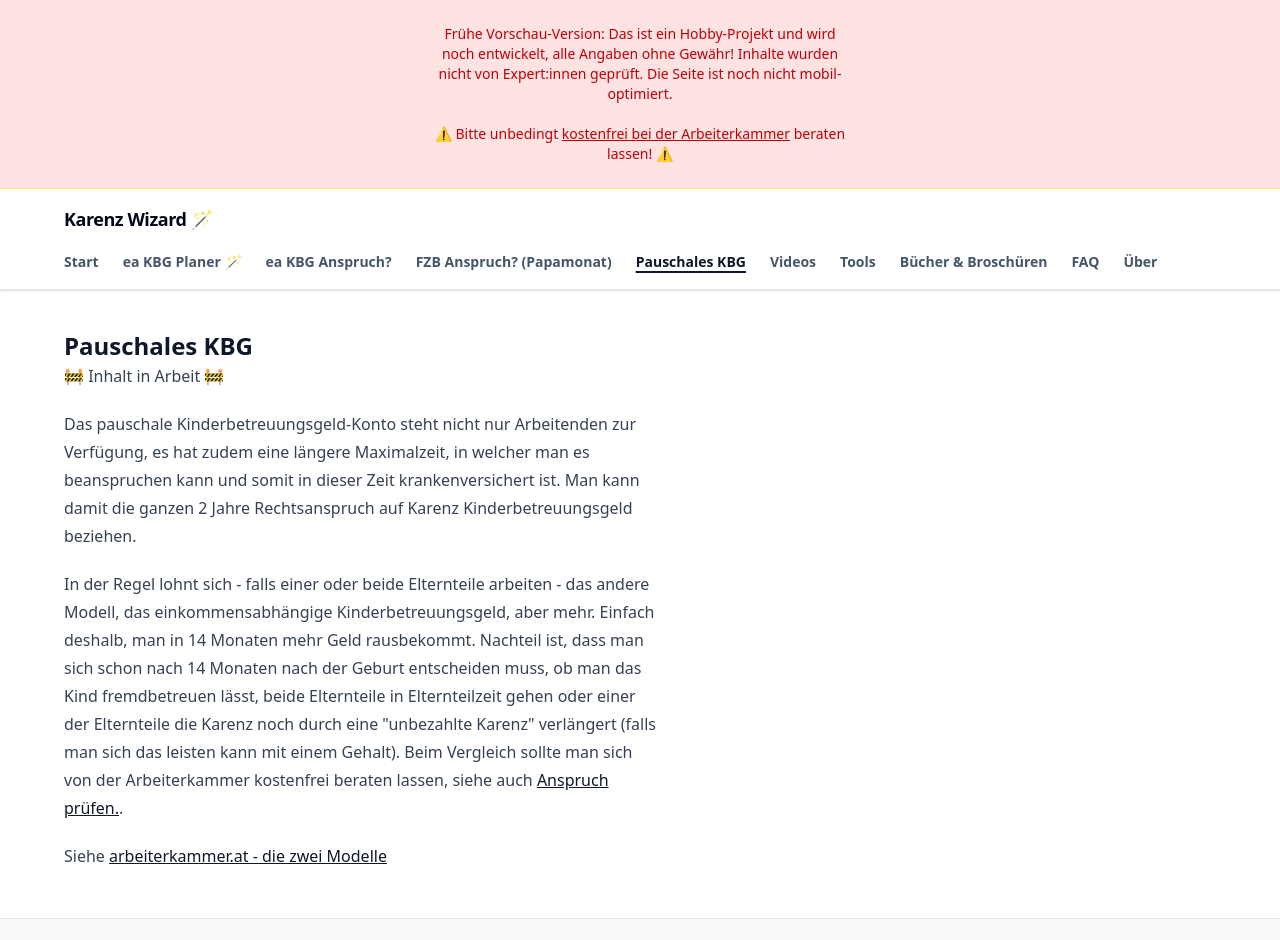
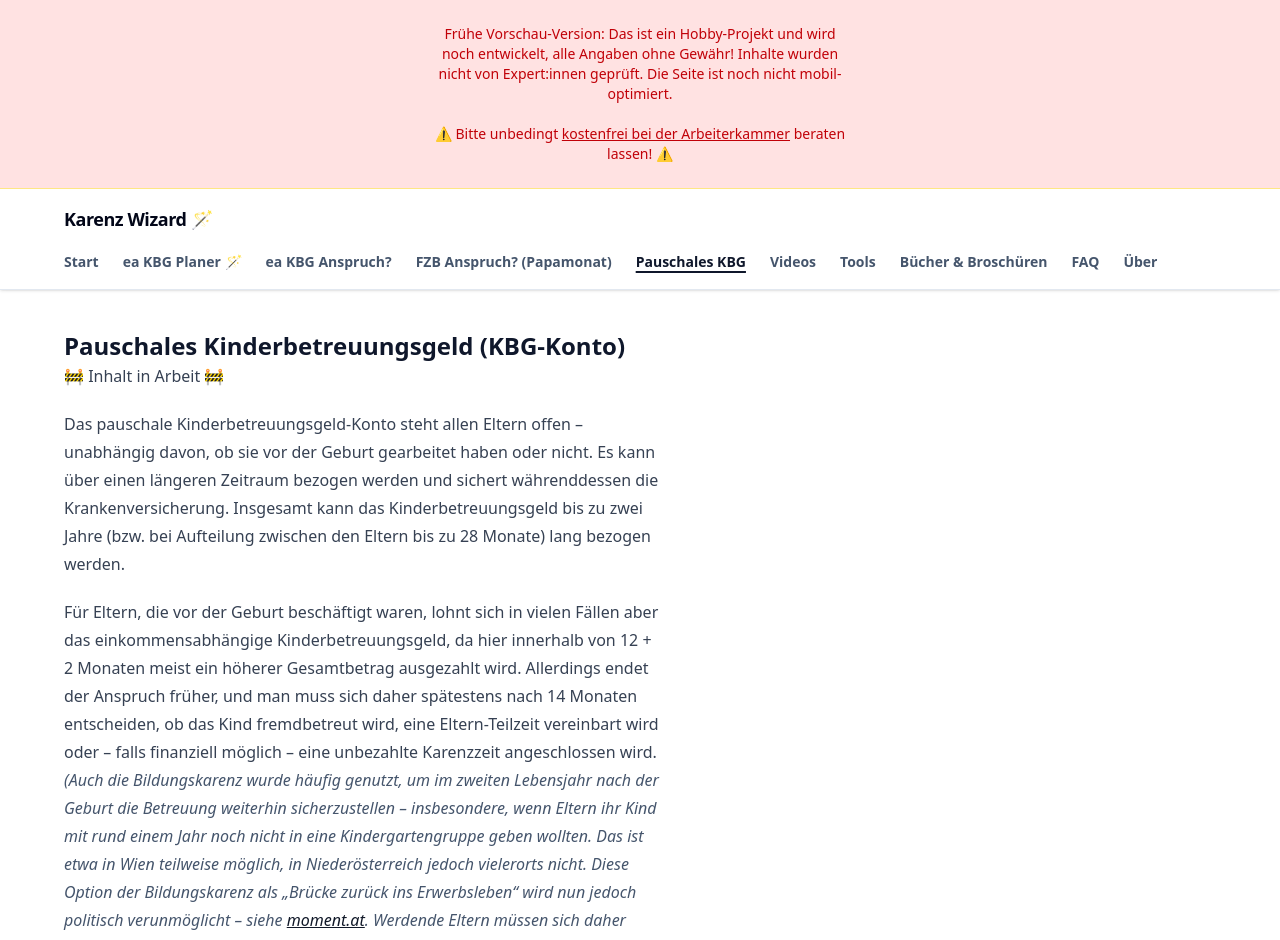
Before and after one commit to mandrasch/karenz-wizard, a SvelteKit app: page /pauschales-kbg in a window 1280 px wide. Shown: the top 940 px of the page. Built offline with nearby package versions, Linux system fonts and the light colour scheme.

Commit message:
chore: text updates

```diff
--- a/src/routes/pauschales-kbg/+page.svelte
+++ b/src/routes/pauschales-kbg/+page.svelte
@@ -1,32 +1,48 @@
 <div class="layout w-full">
 	<div class="page-header mt-10">
-		<h2 class="text-2xl font-semibold text-slate-900">Pauschales KBG</h2>
+		<h2 class="text-2xl font-semibold text-slate-900">
+			Pauschales Kinderbetreuungsgeld (KBG-Konto)
+		</h2>
 	</div>
 	<div class="content prose">
 		<p>🚧 Inhalt in Arbeit 🚧</p>
 		<p>
-			Das pauschale Kinderbetreuungsgeld-Konto steht nicht nur Arbeitenden zur Verfügung, es hat
-			zudem eine längere Maximalzeit, in welcher man es beanspruchen kann und somit in dieser Zeit
-			krankenversichert ist. Man kann damit die ganzen 2 Jahre Rechtsanspruch auf Karenz
-			Kinderbetreuungsgeld beziehen.
+			Das pauschale Kinderbetreuungsgeld-Konto steht allen Eltern offen – unabhängig davon, ob sie
+			vor der Geburt gearbeitet haben oder nicht. Es kann über einen längeren Zeitraum bezogen
+			werden und sichert währenddessen die Krankenversicherung. Insgesamt kann das
+			Kinderbetreuungsgeld bis zu zwei Jahre (bzw. bei Aufteilung zwischen den Eltern bis zu 28
+			Monate) lang bezogen werden.
 		</p>
 		<p>
-			In der Regel lohnt sich - falls einer oder beide Elternteile arbeiten - das andere Modell, das
-			einkommensabhängige Kinderbetreuungsgeld, aber mehr. Einfach deshalb, man in 14 Monaten mehr
-			Geld rausbekommt. Nachteil ist, dass man sich schon nach 14 Monaten nach der Geburt
-			entscheiden muss, ob man das Kind fremdbetreuen lässt, beide Elternteile in Elternteilzeit
-			gehen oder einer der Elternteile die Karenz noch durch eine "unbezahlte Karenz" verlängert
-			(falls man sich das leisten kann mit einem Gehalt). Beim Vergleich sollte man sich von der
-			Arbeiterkammer kostenfrei beraten lassen, siehe auch <a
-				class="underline"
-				href="/eakbg-anspruch">Anspruch prüfen.</a
-			>.
+			Für Eltern, die vor der Geburt beschäftigt waren, lohnt sich in vielen Fällen aber das
+			einkommensabhängige Kinderbetreuungsgeld, da hier innerhalb von 12 + 2 Monaten meist ein
+			höherer Gesamtbetrag ausgezahlt wird. Allerdings endet der Anspruch früher, und man muss sich
+			daher spätestens nach 14 Monaten entscheiden, ob das Kind fremdbetreut wird, eine
+			Eltern-Teilzeit vereinbart wird oder – falls finanziell möglich – eine unbezahlte Karenzzeit
+			angeschlossen wird.
+			<br />
+			<span class="text-slate-600 italic">
+				(Auch die Bildungskarenz wurde häufig genutzt, um im zweiten Lebensjahr nach der Geburt die
+				Betreuung weiterhin sicherzustellen – insbesondere, wenn Eltern ihr Kind mit rund einem Jahr
+				noch nicht in eine Kindergartengruppe geben wollten. Das ist etwa in Wien teilweise möglich,
+				in Niederösterreich jedoch vielerorts nicht. Diese Option der Bildungskarenz als „Brücke
+				zurück ins Erwerbsleben“ wird nun jedoch politisch verunmöglicht – siehe
+				<a
+					class="underline"
+					href="https://www.moment.at/story/bildungskarenz-neu-weiterbildungszeit/"
+					target="_blank"
+				>
+					moment.at
+				</a>. Werdende Eltern müssen sich daher neue Modelle überlegen.)
+			</span>
 		</p>
 		<p>
-			Siehe <a
+			Ein Vergleich der beiden Modelle sowie eine kostenfreie Beratung bietet die
+			<a
+				class="underline"
 				href="https://www.arbeiterkammer.at/beratung/berufundfamilie/kinderbetreungsgeld/Kinderbetreuungsgeld.html#heading_Die_zwei_Kinderbetreuungsgeld_Modelle"
-				>arbeiterkammer.at - die zwei Modelle</a
-			>
+				target="_blank">Arbeiterkammer</a
+			>. Siehe auch <a href="/tools" class="underline">Tools</a>.
 		</p>
 	</div>
 </div>
--- a/src/routes/ueber/+page.svelte
+++ b/src/routes/ueber/+page.svelte
@@ -36,7 +36,7 @@
 			berechtigt ist - aber die Artikel oft nicht das gesamte Regelwerk dahinter erklären:
 		</p>
 		<p>
-			Beim einkommensabhängingen Kinderbetreuugsgeld bekommen Eltern maximal 14 Monate
+			Beim einkommensabhängingen Kinderbetreuungsgeld bekommen Eltern maximal 14 Monate
 			Betreuungsgeld nach Geburt, 2 Monate muss der Vater minimal nehmen (sogenanntes "12+2").
 			Danach kann man dieses Modell gar nicht fortsetzen - der Vater müsste noch einen weiteren Teil
 			"unbezahlte Karenz" nehmen. Wozu sich aber wenig bis keine Informationen online finden.
@@ -77,17 +77,16 @@
 			Mitversicherung bei unverheirateten Paaren gibt (Klausel „unbezahlte Haushaltsführung seit
 			mindestens 10 Monaten“). Also nicht mal die ÖGK Mitversicherung war easy-peasy möglich in der
 			unbezahlten Karenz - und im blödesten Fall muss man ja den vollen ÖGK Selbstversicherung
-			bezahlen von ~500€/Monat 🤯 (Ich habe bereits bei der AK gefeedbackt, dass es beruhigender
-			wäre wenn die Mitversicherung bei unverheirateten Paaren eindeutig garantiert werden könnte).
+			bezahlen von ~500€/Monat 🤯
 		</p>
 		<p>
 			<i
-				>(Ich habe hierzu auch eine offizielle Anfrage an die Pressestelle der ÖGK gesendet, bisher
-				unbeantwortet - sowie die Problematik bei meinem AK Berater angesprochen, der es ins
-				Feedbacksystem mitnehmen möchte.)</i
+				>(Ich habe hierzu auch eine offizielle Anfrage an die Pressestelle der ÖGK gesendet mit
+				Bitte um Klarstellung der Klausel, bisher leider unbeantwortet - sowie die Problematik bei
+				einem AK Berater angesprochen, der es ins interne Feedbacksystem mitnehmen möchte.)</i
 			>
 		</p>
-		<h3>Ab wann ist ein Kind bereit für den Kindergarten?</h3>
+		<h3>Ab wann ist ein Kind bereit für die Kindergarten-Gruppe?</h3>
 		<p>
 			Kalt erwischt hat mich daher auch das Thema "Ab wann ist das Kind bereit für
 			Kindergarten-Gruppen? / Ab wann ist es entwicklungspsychologisch sinnvoll?". Dieses Thema wird
@@ -104,7 +103,7 @@
 		<p></p>
 		<!-- STAAT SOLLTE MODELLE ERMÖGLICHEN / ELTERN ENTSCHEIDEN? AKTUELL KRAUT UND RÜBEN?-->
 
-		<h3>Ganze Männer müssen - vor allem erstmal sehr viel recherchieren!</h3>
+		<h3>Ganze Männer müssen ... vor allem erstmal sehr viel recherchieren!</h3>
 		<p>
 			Long story short: Ganze Männer machen halbe halbe - nicht so einfach aktuell! Es finden sich
 			online einfach sau wenig Informationen dazu, wie man vom klassischen 12+2 abweicht.
@@ -120,12 +119,12 @@
 
 		<p>
 			Mit diesem Projekt möchte ich zumindest Punkt D) angehen und einen kleinen "Proof of concept"
-			liefern. Mit der Hoffnung, dass der nächsten Mutter und dem nächsten werdenen Vater nicht der
-			Kopf brummt - und ein klein wenig mehr Gleichberechtigung möglich ist.
+			liefern. Mit der Hoffnung, dass der nächsten Mutter und dem nächsten werdenden Vater nicht so
+			der Kopf brummt - und ein klein wenig mehr Gleichberechtigung möglich ist.
 		</p>
 		<p>
-			Und natürlich ist es großartig, dass Österreich ein Sozialstaat ist und es überhaupt Papamonat
-			und Karenz-Förderungen gibt. Aber Luft nach oben ist immer!
+			Und natürlich ist es großartig, dass Österreich ein Sozialstaat ist und es überhaupt
+			Mutterschutz, Papamonat und staatliche Karenz-Förderungen gibt. Aber Luft nach oben ist immer!
 		</p>
 		<p>Kritisches Feedback ist sehr willkommen!</p>
 		<p>
```
